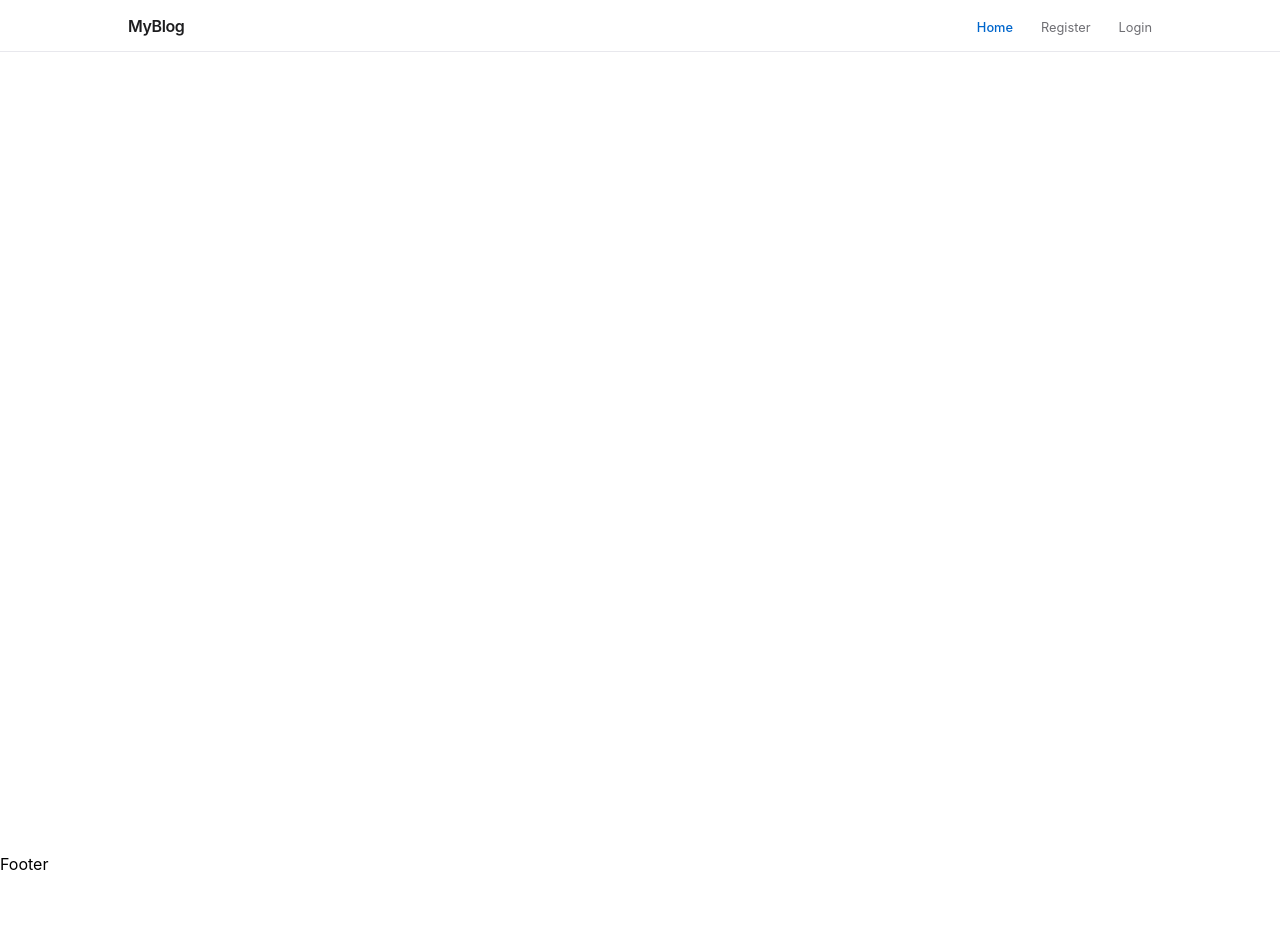
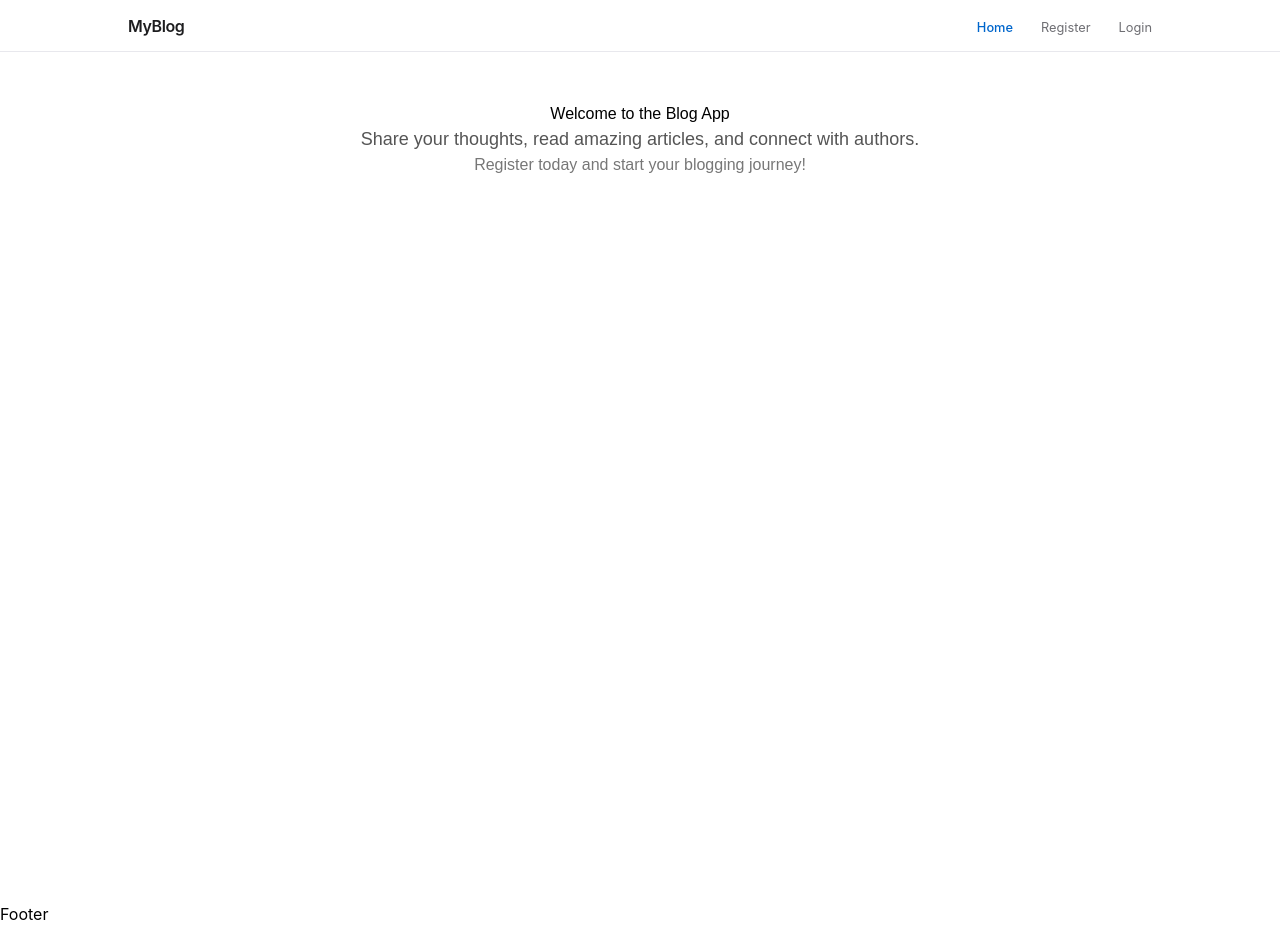
Before and after one commit to Kapish-0x/ATP_24EG109A26, a React (Vite) app in the folder Capstone/frontend/: page / in a window 1280 px wide. Before the commit the page ends 876 px from the top, so only its background shows below. Built offline with nearby package versions, Linux system fonts and the light colour scheme; no server answers.

Commit message:
Add index route for Home component

```diff
--- a/Capstone/frontend/src/App.jsx
+++ b/Capstone/frontend/src/App.jsx
@@ -17,6 +17,7 @@ function App() {
       path: '',
       element: <RootLayout />,
       children: [
+        { index: true, element: <Home /> },
         { path: 'home', element: <Home /> },
         { path: 'register', element: <Register /> },
         { path: 'login', element: <Login /> },
```
